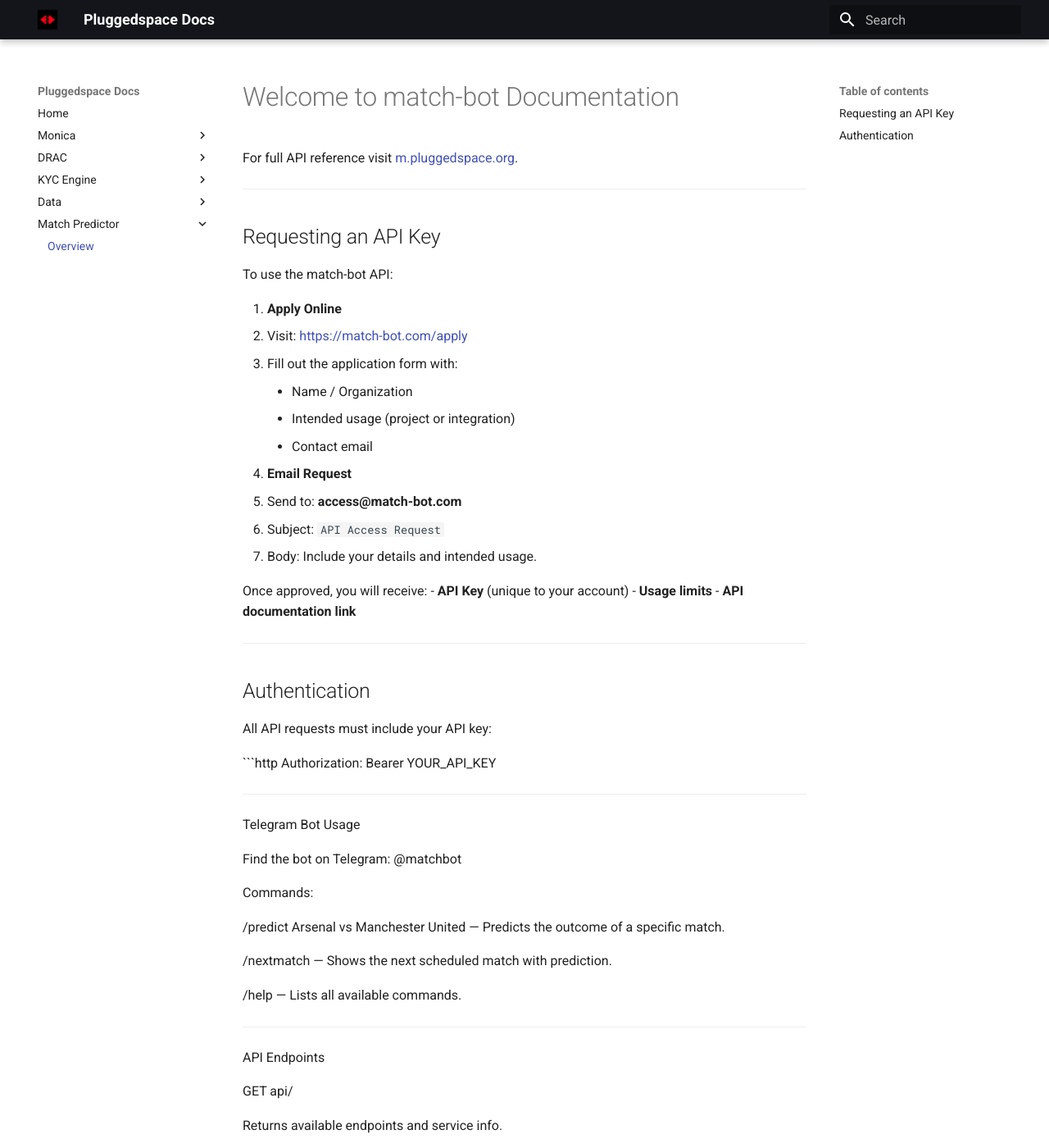
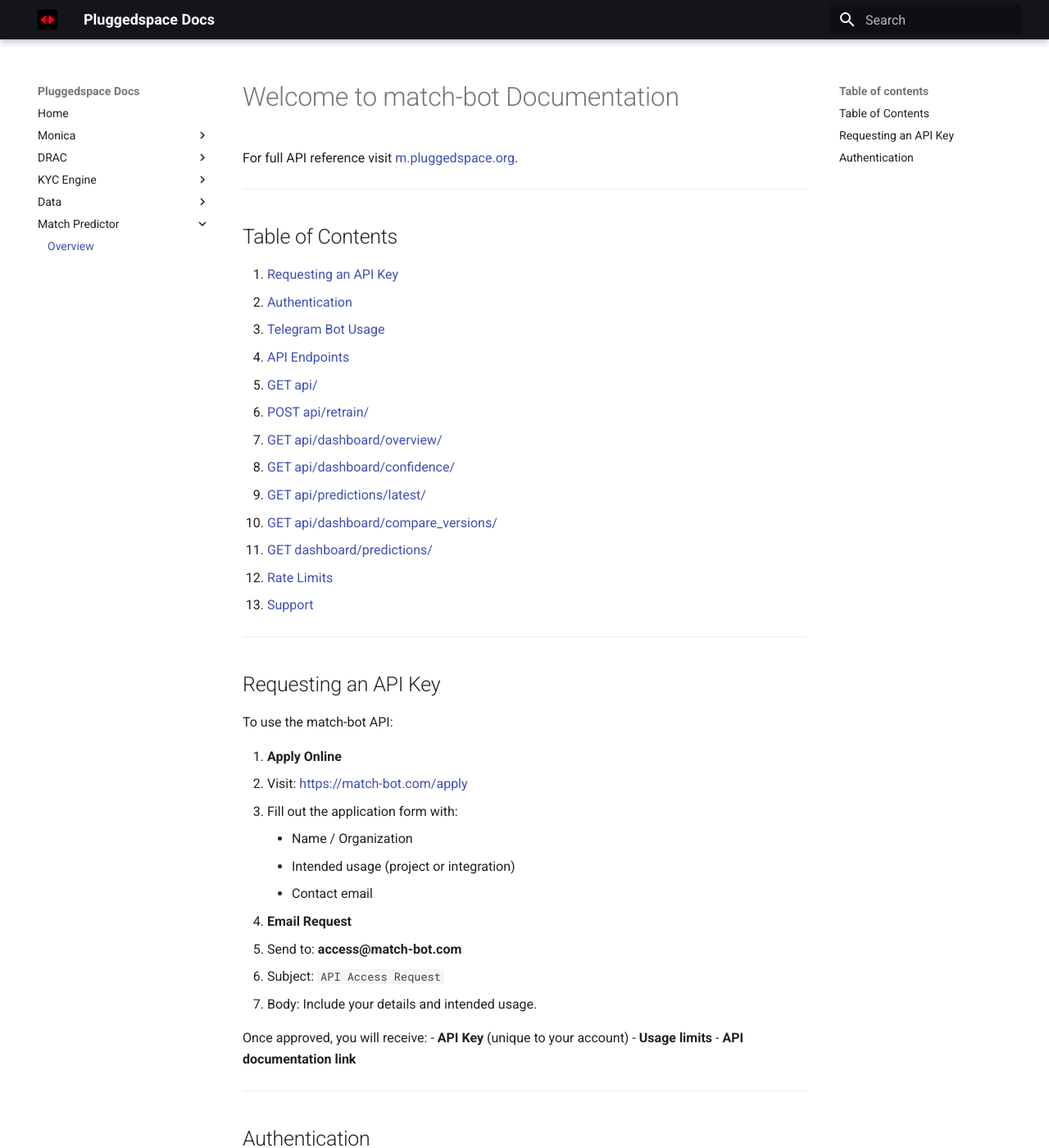
Before and after one commit to pluggedspace/pluggedspace-docs, an MkDocs documentation site: the page built from docs/models/match/index.md, in a window 1280 px wide and 1400 px high. Shown: the whole window at 82% size. Built offline with MkDocs 1.6.1 and Material for MkDocs 9.7.7, drawn with Linux system fonts in a browser that asks for light colours; some of the changed text lies outside the part shown.

Commit message:
Update index.md

```diff
--- a/docs/models/match/index.md
+++ b/docs/models/match/index.md
@@ -1,6 +1,23 @@
 # Welcome to match-bot Documentation
 
 For full API reference visit [m.pluggedspace.org](https://docs.pluggedspace.org/models/match).
+
+---
+
+## Table of Contents
+1. [Requesting an API Key](#requesting-an-api-key)
+2. [Authentication](#authentication)
+3. [Telegram Bot Usage](#telegram-bot-usage)
+4. [API Endpoints](#api-endpoints)
+   - [GET api/](#get-api)
+   - [POST api/retrain/](#post-apiretrain-name-retrain_predictions)
+   - [GET api/dashboard/overview/](#get-apidashboardoverview-name-dashboard_overview)
+   - [GET api/dashboard/confidence/](#get-apidashboardconfidence-name-dashboard_confidence)
+   - [GET api/predictions/latest/](#get-apipredictionslatest-name-latest_predictions)
+   - [GET api/dashboard/compare_versions/](#get-apidashboardcompare_versions-name-compare_versions)
+   - [GET dashboard/predictions/](#get-dashboardpredictions)
+5. [Rate Limits](#rate-limits)
+6. [Support](#support)
 
 ---
 
@@ -39,7 +56,7 @@
 
 Telegram Bot Usage
 
-Find the bot on Telegram: @matchbot
+Find the bot on Telegram: @matchoutcomebot
 
 Commands:
 
@@ -185,4 +204,7 @@
 
 Telegram: @MatchOutcomeBot
 
-Docs: https://api.match-bot.com/docs
+Docs: https://docs.pluggedspace.org/models/match
+
+
+---
```
Also changed, not shown: other parts of docs/models/match/index.md (+2 -0 lines).
